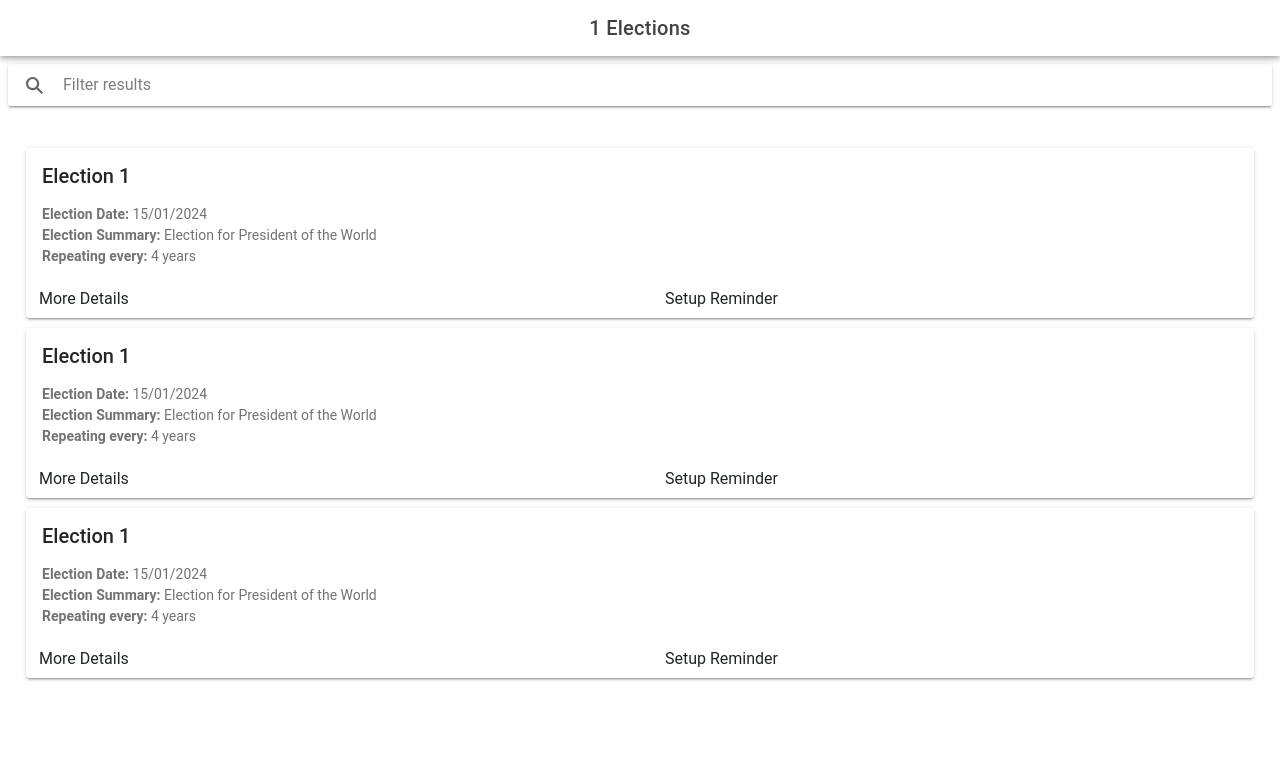
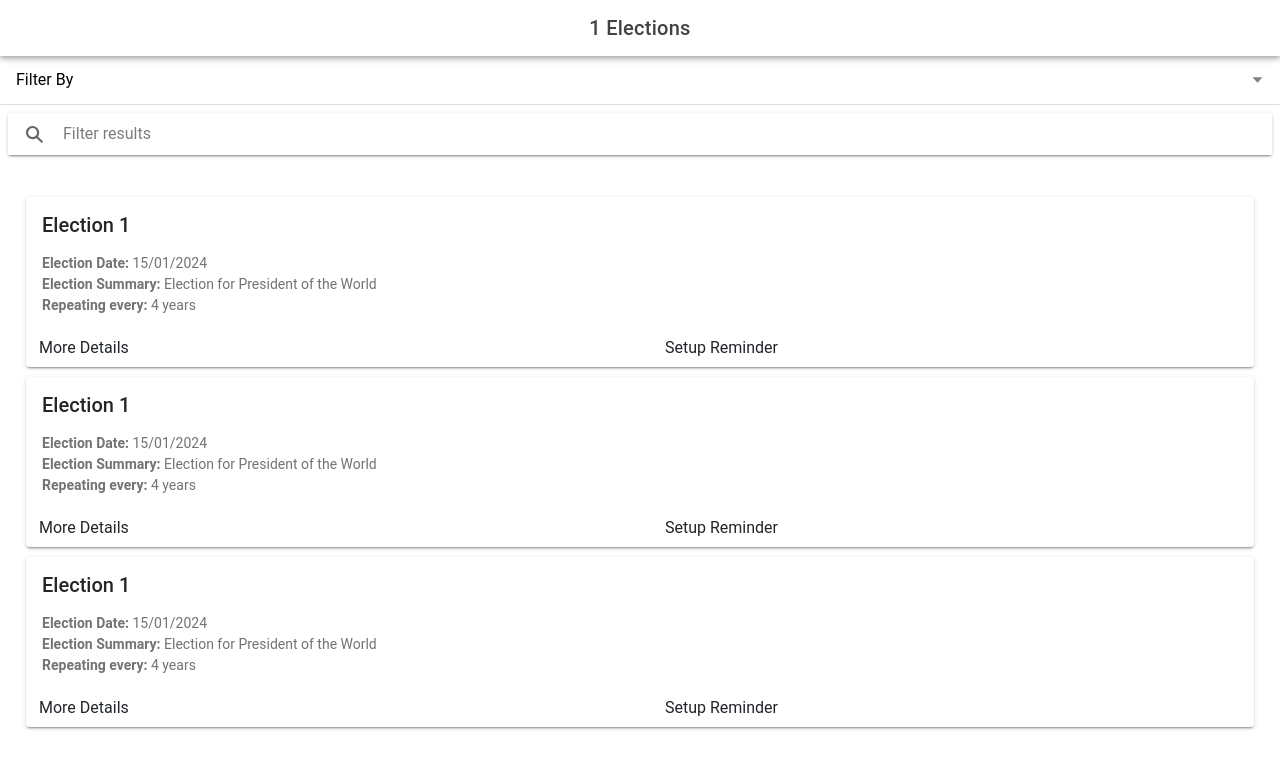
Before and after one commit to PhilipWright96/ElectionReminders, a React (Vite) app: page /countryElections/1 in a window 1280 px wide. Shown: the top 768 px of the page. Built offline with nearby package versions, Linux system fonts and the light colour scheme.

Commit message:
Add Ion select options

```diff
--- a/src/components/CountryElections.tsx
+++ b/src/components/CountryElections.tsx
@@ -1,4 +1,4 @@
-import { IonContent, IonHeader, IonPage, IonTitle, IonToolbar, IonList, useIonViewWillEnter, IonSearchbar } from '@ionic/react';
+import { IonContent, IonHeader, IonPage, IonTitle, IonToolbar, IonList, useIonViewWillEnter, IonSearchbar, IonItem, IonLabel, IonSelect, IonSelectOption } from '@ionic/react';
 import React, { useState, useEffect } from 'react';
 import { RouteComponentProps } from 'react-router';
 import { CountryInformation } from '../hooks/useDummyApi';
@@ -9,6 +9,7 @@ interface CountryElectionPageProperties extends RouteComponentProps<{ countryNam
 const CountryElections: React.FC<CountryElectionPageProperties> = ({ match }) => {
     const [countryInformation, setCountryInformation] = useState<CountryInformation | null>(null),
         [filterTerm, setFilterTerm] = useState(""),
+        [filterTypeTerm, setFilterTypeTerm] = useState(""),
         test = ["a", "b", "c"];
 
     useEffect(() => {
@@ -29,12 +30,21 @@ const CountryElections: React.FC<CountryElectionPageProperties> = ({ match }) =>
                     </div>
                 </IonToolbar>
             </IonHeader>
+            <IonItem>
+                <IonLabel>Filter By</IonLabel>
+                <IonSelect
+                    value={filterTypeTerm}
+                    onIonChange={(e) => setFilterTypeTerm(e.detail.value!)}
+                >
+                    <IonSelectOption value="name">Name</IonSelectOption>
+                    <IonSelectOption value="date">Date</IonSelectOption>
+                </IonSelect>
+            </IonItem>
             <IonSearchbar
                 value={filterTerm}
                 debounce={300}
                 onIonChange={(e) => setFilterTerm(e.detail.value!)}
                 placeholder='Filter results'>
-
             </IonSearchbar>
             <IonContent className="ion-padding">
                 <IonList>
```
